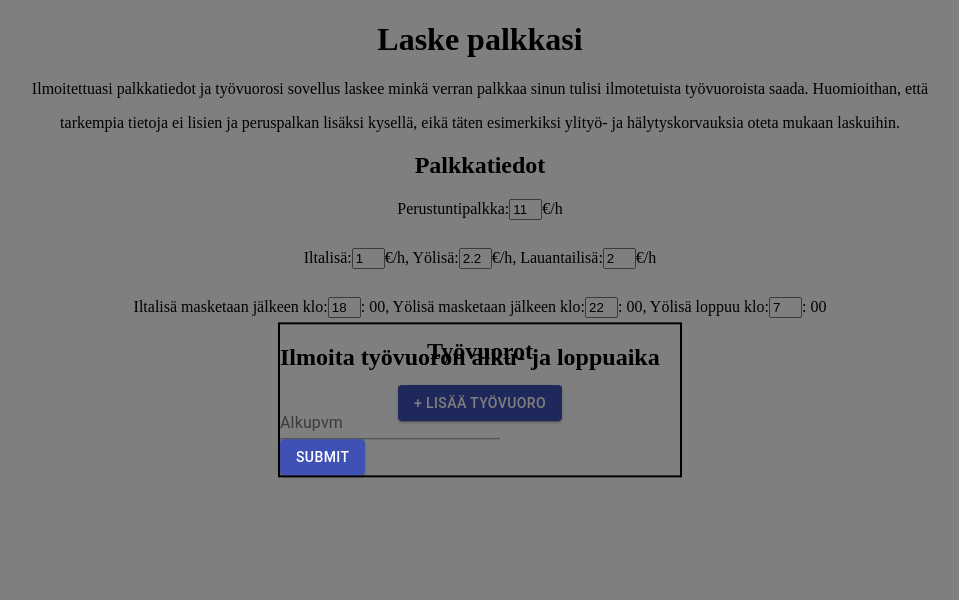
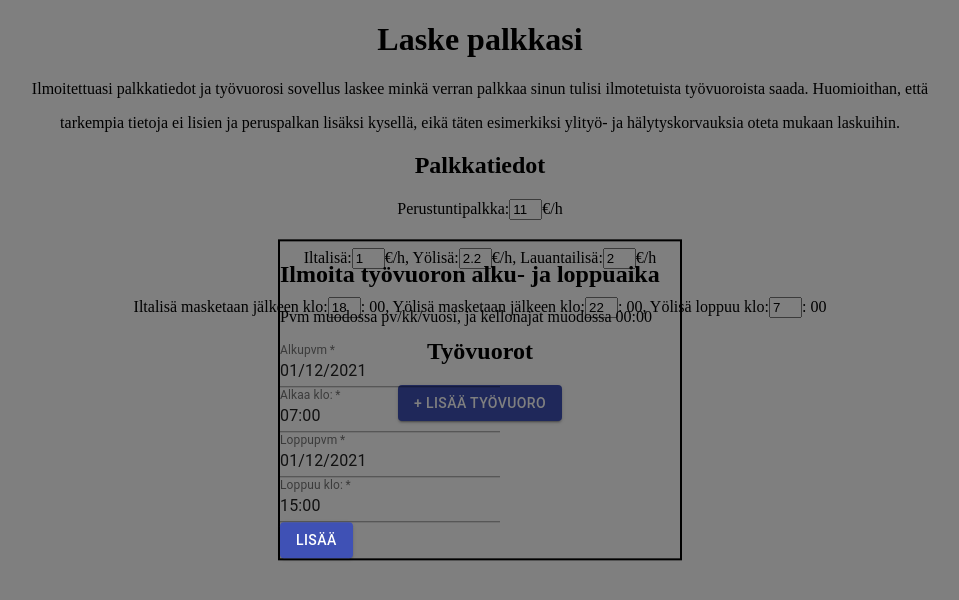
Before and after one commit to Miro778/Palkanlasku, a React (Create React App) app: page / in a window 1280 px wide. Both pictures are taken after a click on the button "+ LISÄÄ TYÖVUORO". Shown: the top 600 px of the page, without its empty margins (160-1119 px from the left). Built offline with nearby package versions, Linux system fonts and the light colour scheme; the HTML template or start-up script is replaced by a standard one.

Commit message:
Vuoroja voi nyt lisätä työvuorojen listaan sovelluksesta

```diff
--- a/src/App.js
+++ b/src/App.js
@@ -5,7 +5,6 @@ import { makeStyles } from '@mui/styles'
 import Modal from '@material-ui/core/Modal'
 import TextField from '@material-ui/core/TextField'
 import Button from '@material-ui/core/Button'
-import { white } from '@material-ui/core/styles/colors'
 
 const App = () => {
 
@@ -20,6 +19,114 @@ const App = () => {
   const [yolisaAlku, setYolisaAlku] = useState(22)
   const [yolisaLoppu, setYolisaLoppu] = useState(7)
 
+  function VuoroLisaysModal() {
+
+    function getModalStyle() {
+      const top = 50
+      const left = 50
+
+      return {
+        top: `${top}%`,
+        left: `${left}%`,
+        transform: `translate(-${top}%, -${left}%)`,
+      }
+    }
+
+    const classesModal = modalStyles()
+    const [modalStyle] = React.useState(getModalStyle)
+    const [open, setOpen] = React.useState(false)
+    const [alkuPvm, setAlkuPvm] = useState('01/12/2021')
+    const [loppuPvm, setLoppuPvm] = useState('01/12/2021')
+    const [alkuKlo, setAlkuKlo] = useState('07:00')
+    const [loppuKlo, setLoppuKlo] = useState('15:00')
+
+    const handleOpen = () => {
+      setOpen(true)
+    }
+
+    const handleClose = () => {
+      setOpen(false)
+    }
+
+    const lisaaVuoro = (event) =>  {
+      event.preventDefault()
+
+      const uusiVuoro = {
+        alkuPvm: alkuPvm,
+        loppuPvm: loppuPvm,
+        alkuKlo: alkuKlo,
+        loppuKlo: loppuKlo
+      }
+
+      console.log('Lisätään vuoro: ' , uusiVuoro)
+      tyovuorot.push(uusiVuoro)
+      console.log('Vuorot: ' , tyovuorot)
+    }
+
+    return (
+      <div>
+        <Button color="primary" variant="contained" onClick={handleOpen}>+ Lisää työvuoro</Button>
+        <Modal
+          open={open}
+          onClose={handleClose}
+          aria-labelledby="simple-modal-title"
+          aria-describedby="simple-modal-description"
+        >
+          <div style={modalStyle} className={classesModal.paper}>
+            <form onSubmit={lisaaVuoro}>
+              <h2 id="simple-modal-title">Ilmoita työvuoron alku- ja loppuaika</h2>
+              <p>Pvm muodossa pv/kk/vuosi, ja kellonajat muodossa 00:00</p>
+              <div>
+                <TextField label="Alkupvm"
+                  id='alkuPvmField'
+                  type="text"
+                  value={alkuPvm}
+                  name="Title"
+                  size='small'
+                  required={true}
+                  onChange={({ target }) => setAlkuPvm(target.value)}
+                />
+                <span> </span>
+                <TextField label="Alkaa klo:"
+                  id='alkuKloField'
+                  type="text"
+                  value={alkuKlo}
+                  name="Title"
+                  size='small'
+                  required={true}
+                  onChange={({ target }) => setAlkuKlo(target.value)}
+                />
+                <br />
+                <TextField label="Loppupvm"
+                  id='loppuPvmField'
+                  type="text"
+                  value={loppuPvm}
+                  name="Title"
+                  size='small'
+                  required={true}
+                  onChange={({ target }) => setLoppuPvm(target.value)}
+                />
+                <span> </span>
+                <TextField label="Loppuu klo:"
+                  id='loppuKloField'
+                  type="text"
+                  value={loppuKlo}
+                  name="Title"
+                  size='small'
+                  required={true}
+                  onChange={({ target }) => setLoppuKlo(target.value)}
+                />
+              </div>
+              <div>
+                <Button variant="contained" color="primary" id='lisaaVuoro-button' type="submit">Lisää</Button>
+              </div>
+            </form>
+          </div>
+        </Modal>
+      </div>
+    )
+  }
+
 
   return (
 <body id='body'>
@@ -32,31 +139,31 @@ const App = () => {
   <h2>Palkkatiedot</h2>
   <form>
   <div id='syottokentta'>
-  <label for="ppalkka">Perustuntipalkka:</label>
+  <label htmlFor="ppalkka">Perustuntipalkka:</label>
   <input type="text" id="ppalkka" size="1" name="perustuntipalkka" value={perusPalkka} onChange={({ target }) => setPerusPalkka(target.value)}/>
   <span>€/h</span>
   </div>
   <br />
   <div id='syottokentta'>
-  <label for="ilisa">Iltalisä:</label>
+  <label htmlFor="ilisa">Iltalisä:</label>
   <input type="text" id="ilisa" size="1" name="iltalisa" value={iltalisa} onChange={({ target }) => setIltalisa(target.value)}/>
   <span>€/h, </span>
-  <label for="ylisa">Yölisä:</label>
+  <label htmlFor="ylisa">Yölisä:</label>
   <input type="text" id="ylisa" size="1" name="yolisa" value={yolisa} onChange={({ target }) => setYolisa(target.value)}/>
   <span>€/h, </span>
-  <label for="llisa">Lauantailisä:</label>
+  <label htmlFor="llisa">Lauantailisä:</label>
   <input type="text" id="llisa" size="1" name="lauantailisa" value={lauantailisa} onChange={({ target }) => setLauantailisa(target.value)}/>
   <span>€/h</span>
   </div>
   <br />
   <div id='syottokentta'>
-  <label for="ilisaAlku">Iltalisä masketaan jälkeen klo:</label>
+  <label htmlFor="ilisaAlku">Iltalisä masketaan jälkeen klo:</label>
   <input type="text" id="ilisaAlku" size="1" name="ilisaAlku" value={iltalisaAlku} onChange={({ target }) => setIltalisaAlku(target.value)}/>
   <span>: 00, </span>
-  <label for="ylisaAlku">Yölisä masketaan jälkeen klo:</label>
+  <label htmlFor="ylisaAlku">Yölisä masketaan jälkeen klo:</label>
   <input type="text" id="ylisaAlku" size="1" name="ylisaAlku" value={yolisaAlku} onChange={({ target }) => setYolisaAlku(target.value)}/>
   <span>: 00, </span>
-  <label for="ylisaLoppu">Yölisä loppuu klo:</label>
+  <label htmlFor="ylisaLoppu">Yölisä loppuu klo:</label>
   <input type="text" id="ylisaLoppu" size="1" name="ylisaLoppu" value={yolisaLoppu} onChange={({ target }) => setYolisaLoppu(target.value)}/>
   <span>: 00</span>
   </div>
@@ -78,69 +185,5 @@ const modalStyles = makeStyles((theme) => ({
   },
 }))
 
-function VuoroLisaysModal() {
-
-  function getModalStyle() {
-    const top = 50
-    const left = 50
-
-    return {
-      top: `${top}%`,
-      left: `${left}%`,
-      transform: `translate(-${top}%, -${left}%)`,
-    }
-  }
-
-  const classesModal = modalStyles()
-  const [modalStyle] = React.useState(getModalStyle)
-  const [open, setOpen] = React.useState(false)
-  const [alkuPvm, setAlkuPvm] = useState('')
-  const [loppuPvm, setLoppuPvm] = useState('')
-  const [alkuKlo, setAlkuKlo] = useState('')
-  const [loppuKlo, setLoppuKlo] = useState('')
-
-  const handleOpen = () => {
-    setOpen(true)
-  }
-
-  const handleClose = () => {
-    setOpen(false)
-  }
-
-  const lisaaVuoro = () =>  {
-    console.log('todo')
-  }
-
-  return (
-    <div>
-      <Button color="primary" variant="contained" onClick={handleOpen}>+ Lisää työvuoro</Button>
-      <Modal
-        open={open}
-        onClose={handleClose}
-        aria-labelledby="simple-modal-title"
-        aria-describedby="simple-modal-description"
-      >
-        <div style={modalStyle} className={classesModal.paper}>
-          <form onSubmit={lisaaVuoro}>
-            <h2 id="simple-modal-title">Ilmoita työvuoron alku- ja loppuaika</h2>
-            <div>
-              <TextField label="Alkupvm"
-                id='alkuPvmField'
-                type="text"
-                value={alkuPvm}
-                name="Title"
-                onChange={({ target }) => setAlkuPvm(target.value)}
-              />
-            </div>
-            <div>
-              <Button variant="contained" color="primary" id='submitAvatar-button' type="submit">Submit</Button>
-            </div>
-          </form>
-        </div>
-      </Modal>
-    </div>
-  )
-}
-
 
 export default App
```
